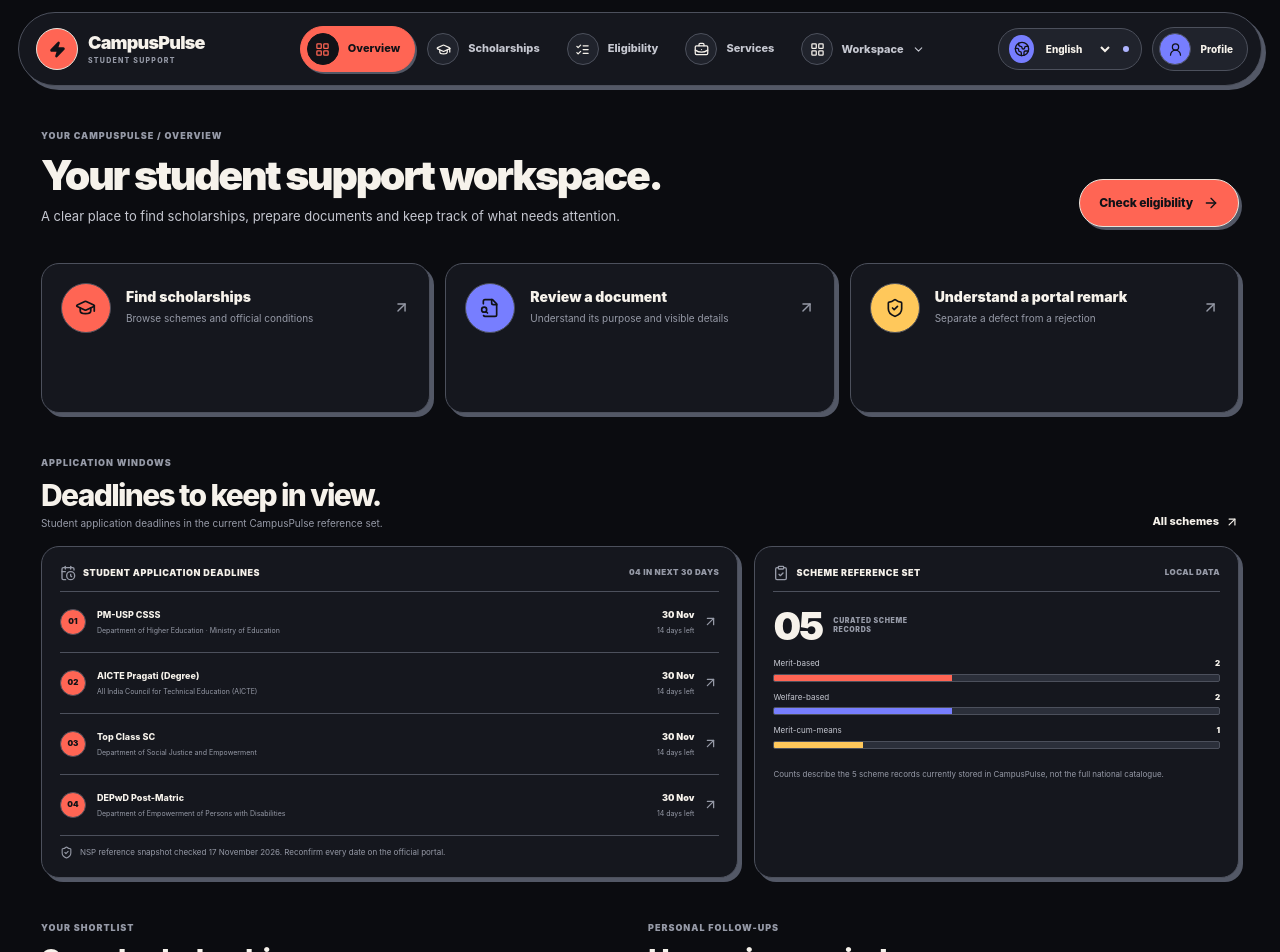
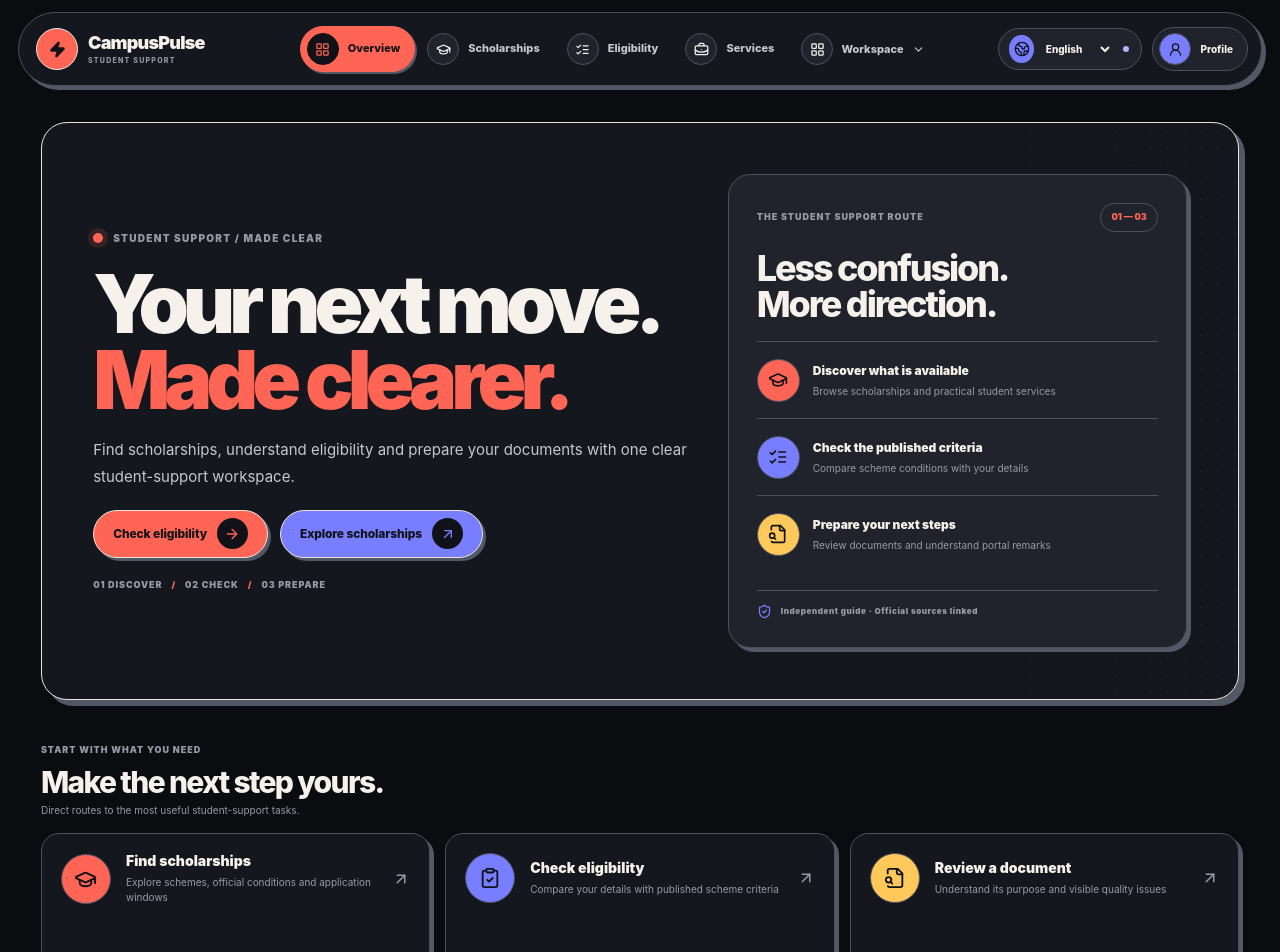
Before and after one commit to mdibrahim-ux/CampusPulse, a Next.js app: page /dashboard in a window 1280 px wide. Shown: the top 952 px of the page. Built offline with nearby package versions, Linux system fonts and the light colour scheme.

Commit message:
Rebuild overview as an editorial brutalist landing page

```diff
--- a/app/dashboard/page.tsx
+++ b/app/dashboard/page.tsx
@@ -5,9 +5,9 @@ import {useEffect,useMemo,useState} from 'react';
 import {motion} from 'framer-motion';
 import {
   ArrowRight,ArrowUpRight,Bookmark,CalendarClock,CheckCircle2,
-  FileSearch,GraduationCap,ShieldCheck,ClipboardCheck,CalendarDays
+  FileSearch,GraduationCap,ShieldCheck,ClipboardCheck,CalendarDays,
+  ListChecks
 } from 'lucide-react';
-import {SectionHeading} from '@/components/section-heading';
 import {scholarshipSchemes} from '@/lib/scholarships';
 import {getReminders,getTracker} from '@/lib/storage';
 import type {Reminder,TrackerItem} from '@/lib/types';
@@ -56,29 +56,60 @@ export default function DashboardPage(){
   const nextReminders=reminders.filter(item=>!item.done).sort((a,b)=>a.date.localeCompare(b.date)).slice(0,4);
 
   return <div className="overview-page">
-    <SectionHeading
-      eyebrow="YOUR CAMPUSPULSE / OVERVIEW"
-      title="Your student support workspace."
-      description="A clear place to find scholarships, prepare documents and keep track of what needs attention."
-      action={<Link href="/eligibility-checker" className="button button-primary">Check eligibility <ArrowRight size={16}/></Link>}
-    />
+    <section className="overview-hero" aria-labelledby="overview-title">
+      <motion.div className="overview-hero-copy" initial={{opacity:0,y:12}} animate={{opacity:1,y:0}} transition={{duration:.36,ease:[.22,1,.36,1]}}>
+        <span className="hero-eyebrow"><i/> Student Support / Made Clear</span>
+        <h1 id="overview-title">Your next move.<br/><em>Made clearer.</em></h1>
+        <p>Find scholarships, understand eligibility and prepare your documents with one clear student-support workspace.</p>
+        <div className="overview-hero-actions">
+          <Link href="/eligibility-checker" className="button button-primary">Check eligibility <span className="button-icon-circle"><ArrowRight size={16}/></span></Link>
+          <Link href="/scholarships" className="button button-secondary">Explore scholarships <span className="button-icon-circle"><ArrowUpRight size={16}/></span></Link>
+        </div>
+        <div className="overview-hero-footnote"><span>01 DISCOVER</span><i>/</i><span>02 CHECK</span><i>/</i><span>03 PREPARE</span></div>
+      </motion.div>
 
-    <section className="overview-quick-grid" aria-label="Start a task">
-      <Link href="/scholarships" className="overview-quick-card quick-card-lime">
-        <span className="overview-quick-icon"><GraduationCap size={21}/></span>
-        <span className="overview-quick-copy"><b>Find scholarships</b><small>Browse schemes and official conditions</small></span>
-        <ArrowUpRight size={17}/>
-      </Link>
-      <Link href="/document-review" className="overview-quick-card quick-card-blue">
-        <span className="overview-quick-icon"><FileSearch size={20}/></span>
-        <span className="overview-quick-copy"><b>Review a document</b><small>Understand its purpose and visible details</small></span>
-        <ArrowUpRight size={17}/>
-      </Link>
-      <Link href="/rejection-analyzer" className="overview-quick-card quick-card-neutral">
-        <span className="overview-quick-icon"><ShieldCheck size={20}/></span>
-        <span className="overview-quick-copy"><b>Understand a portal remark</b><small>Separate a defect from a rejection</small></span>
-        <ArrowUpRight size={17}/>
-      </Link>
+      <motion.aside className="overview-hero-panel" aria-label="How CampusPulse helps" initial={{opacity:0,x:12}} animate={{opacity:1,x:0}} transition={{duration:.42,delay:.08,ease:[.22,1,.36,1]}}>
+        <div className="hero-panel-top"><span className="eyebrow">The student support route</span><span className="hero-panel-index">01 — 03</span></div>
+        <h2 className="hero-panel-title">Less confusion.<br/>More direction.</h2>
+        <div className="overview-route-list">
+          <div className="overview-route-step">
+            <span className="overview-route-icon is-coral"><GraduationCap size={20}/></span>
+            <span><b>Discover what is available</b><small>Browse scholarships and practical student services</small></span>
+          </div>
+          <div className="overview-route-step">
+            <span className="overview-route-icon is-blue"><ListChecks size={20}/></span>
+            <span><b>Check the published criteria</b><small>Compare scheme conditions with your details</small></span>
+          </div>
+          <div className="overview-route-step">
+            <span className="overview-route-icon is-amber"><FileSearch size={20}/></span>
+            <span><b>Prepare your next steps</b><small>Review documents and understand portal remarks</small></span>
+          </div>
+        </div>
+        <div className="hero-panel-note"><ShieldCheck size={15}/> Independent guide · Official sources linked</div>
+      </motion.aside>
+    </section>
+
+    <section className="overview-section">
+      <div className="overview-section-heading">
+        <div><span className="eyebrow">START WITH WHAT YOU NEED</span><h2>Make the next step yours.</h2><p>Direct routes to the most useful student-support tasks.</p></div>
+      </div>
+      <div className="overview-quick-grid" aria-label="Start a task">
+        <Link href="/scholarships" className="overview-quick-card quick-card-lime">
+          <span className="overview-quick-icon"><GraduationCap size={23}/></span>
+          <span className="overview-quick-copy"><b>Find scholarships</b><small>Explore schemes, official conditions and application windows</small></span>
+          <ArrowUpRight size={18}/>
+        </Link>
+        <Link href="/eligibility-checker" className="overview-quick-card quick-card-blue">
+          <span className="overview-quick-icon"><ClipboardCheck size={22}/></span>
+          <span className="overview-quick-copy"><b>Check eligibility</b><small>Compare your details with published scheme criteria</small></span>
+          <ArrowUpRight size={18}/>
+        </Link>
+        <Link href="/document-review" className="overview-quick-card quick-card-neutral">
+          <span className="overview-quick-icon"><FileSearch size={22}/></span>
+          <span className="overview-quick-copy"><b>Review a document</b><small>Understand its purpose and visible quality issues</small></span>
+          <ArrowUpRight size={18}/>
+        </Link>
+      </div>
     </section>
 
     <section className="overview-section">
@@ -88,7 +119,7 @@ export default function DashboardPage(){
       </div>
       <div className="overview-data-grid">
         <div className="overview-panel deadlines-panel">
-          <div className="overview-panel-head"><span><CalendarClock size={16}/> STUDENT APPLICATION DEADLINES</span><b>{closingSoon.length.toString().padStart(2,'0')} IN NEXT 30 DAYS</b></div>
+          <div className="overview-panel-head"><span><CalendarClock size={16}/> Student application deadlines</span><b>{closingSoon.length.toString().padStart(2,'0')} IN NEXT 30 DAYS</b></div>
           {closingSoon.length>0?<div className="deadline-list">{closingSoon.map((scheme,index)=><Link key={scheme.id} href={'/scholarships/'+scheme.id} className="deadline-item">
             <span className="deadline-index">{String(index+1).padStart(2,'0')}</span>
             <span className="deadline-name"><b>{scheme.shortName}</b><small>{scheme.provider}</small></span>
@@ -99,7 +130,7 @@ export default function DashboardPage(){
         </div>
 
         <div className="overview-panel reference-panel">
-          <div className="overview-panel-head"><span><ClipboardCheck size={16}/> SCHEME REFERENCE SET</span><b>LOCAL DATA</b></div>
+          <div className="overview-panel-head"><span><ClipboardCheck size={16}/> Scheme reference set</span><b>LOCAL DATA</b></div>
           <div className="reference-total"><strong>{scholarshipSchemes.length.toString().padStart(2,'0')}</strong><span>CURATED SCHEME<br/>RECORDS</span></div>
           <div className="category-chart" role="img" aria-label={'Scheme categories in the current reference set: '+categories.map(c=>c.label+' '+c.count).join(', ')}>
             {categories.map((category,index)=><div className="category-row" key={category.label}>
@@ -140,7 +171,7 @@ export default function DashboardPage(){
 
     <section className="overview-services-strip">
       <div><span className="eyebrow">BEYOND SCHOLARSHIPS</span><h2>Useful services for student life.</h2><p>Transport passes, academic records, education finance and student software offers.</p></div>
-      <Link href="/services" className="button button-secondary">Explore student services <ArrowUpRight size={15}/></Link>
+      <Link href="/services" className="button button-secondary">Explore student services <span className="button-icon-circle"><ArrowUpRight size={15}/></span></Link>
     </section>
   </div>;
 }
```
